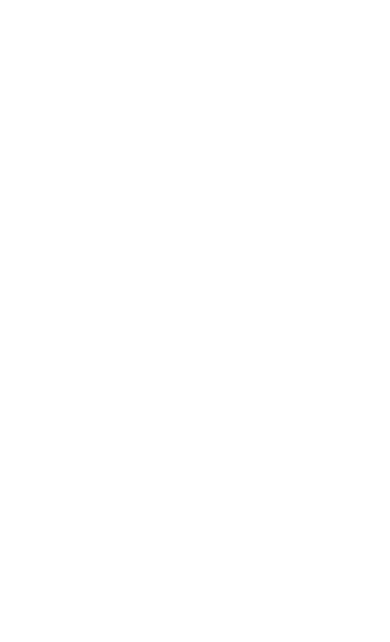
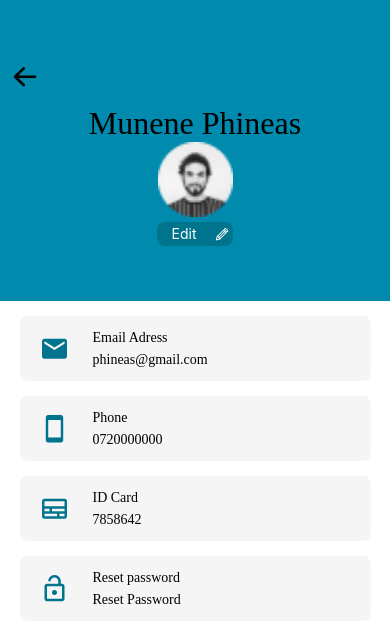
Before and after one commit to morachake/chap-chap, a React Native app: screen / in a window 390 px wide. Shown: the top 642 px of the page. Built offline with nearby package versions, Linux system fonts and the light colour scheme.

Commit message:
completing user profile

```diff
--- /dev/null
+++ b/src/components/UserDetailsCard.js
@@ -0,0 +1,35 @@
+import React from 'react'
+import { View, Text, StyleSheet } from 'react-native'
+import MaterialCommunityIcons from 'react-native-vector-icons/MaterialCommunityIcons'
+export default function UserDetailsCard({iconame,headline,title}) {
+  return (
+    <View style={styles.detailscard}>
+                  <MaterialCommunityIcons name={iconame} size={30} color="#00748D" style={ styles.icons} />
+                  <View>
+              <Text style={{ fontFamily: 'Inter-Bold', ...styles.headlines }}>{ headline}</Text>
+              <Text style={{ fontFamily: 'Inter-Italic', ...styles.headlines }}>{title}</Text>
+                  </View>
+              </View>
+  )
+}
+
+
+const styles = StyleSheet.create({
+    icons: {
+        marginHorizontal:20
+    },
+    detailscard: {
+        alignItems: 'center',
+        borderRadius:8,
+        flexDirection: 'row',
+        //justifyContent: 'space-around',
+        width: '90%',
+        backgroundColor: '#F5F5F5',
+        height: 65,
+        marginTop: 15
+    },
+    headlines: {
+        color: '#000000',
+        padding: 3,
+    }
+})
--- a/src/screens/ProfileScreen.js
+++ b/src/screens/ProfileScreen.js
@@ -1,10 +1,54 @@
 import React from 'react'
-import { View } from 'react-native'
-
+import { View, Text, Image, StyleSheet } from 'react-native'
+import Header from '../components/Header'
+import {IMAGES} from '../constants/index'
+import EvilIcons from 'react-native-vector-icons/EvilIcons'
+import MaterialIcons from 'react-native-vector-icons/MaterialIcons'
+import UserDetailsCard from '../components/UserDetailsCard'
 export default function ProfileScreen() {
   return (
-      <View>
-
+      <View style={{ flex: 1, backgroundColor: '#008AAD'}}>
+          <View style={{ flex: 1,justifyContent: 'center' }}>
+              <Header iconLeft="arrowleft" />
+              <View style={{alignItems:'center'}}>
+                  <Text style={styles.username}>Munene Phineas</Text>
+                  <Image source={IMAGES.User} alt='User' style={{ width: 75, height: 75 }} />
+                  <View style={{flexDirection:'row',alignItems:'center',margin:5,backgroundColor:'#00748D',borderRadius:8}}>
+                      <Text style={{color:'#FFFF',marginHorizontal:15,fontSize:14}}>Edit</Text>
+                      <EvilIcons name='pencil' size={22} color='#FFFF' />
+                  </View>
+              </View>
+          </View>
+          <View style={{ flex: 1.8, backgroundColor: '#FFFFFF',alignItems:'center' }}>
+              <UserDetailsCard iconame="email" headline="Email Adress" title="phineas@gmail.com" />
+              <UserDetailsCard iconame="cellphone" headline="Phone" title="0720000000" />
+              <UserDetailsCard iconame="id-card" headline="ID Card" title="7858642" />
+              <UserDetailsCard iconame="lock-open-outline" headline="Reset password"  title="Reset Password"/>
+          </View>
    </View>
   )
 }
+
+const styles = StyleSheet.create({
+    username: {
+        fontFamily: 'Poppins-Bold',
+        fontSize: 32,
+    },
+    icons: {
+        marginHorizontal:20
+    },
+    detailscard: {
+        alignItems: 'center',
+        borderRadius:8,
+        flexDirection: 'row',
+        //justifyContent: 'space-around',
+        width: '90%',
+        backgroundColor: '#F5F5F5',
+        height: 65,
+        marginTop: 15
+    },
+    headlines: {
+        color: '#000000',
+        padding: 3,
+    }
+})
```
